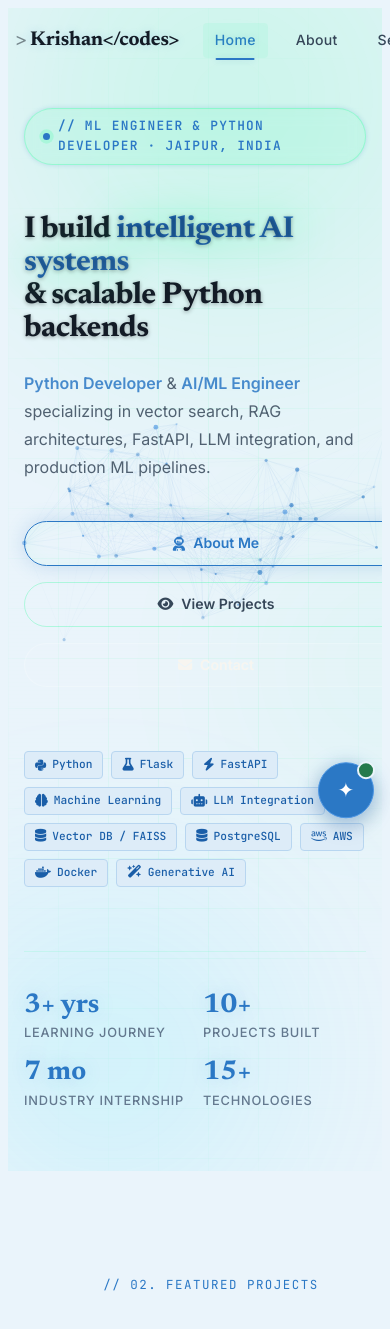
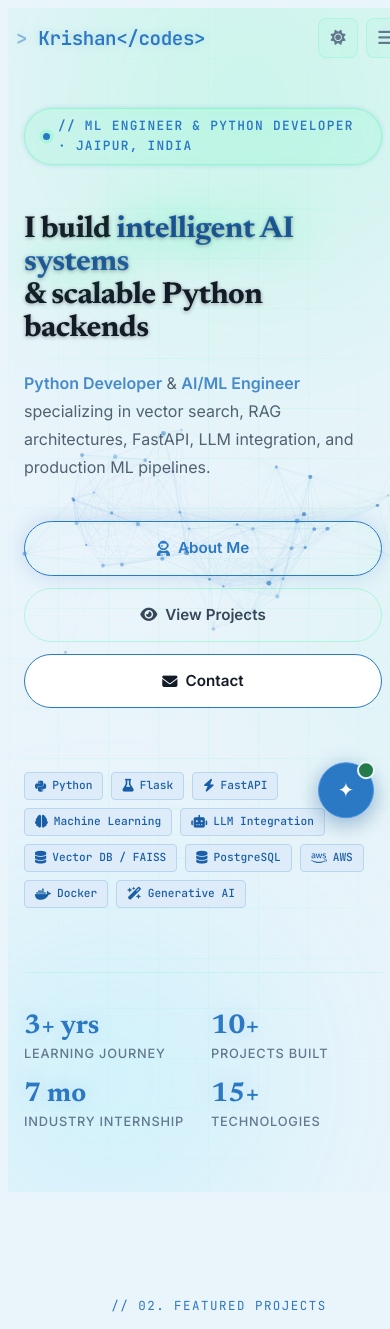
Before and after one commit to krishansharma09/krishan-portfolio, a Flask app: page / in a window 390 px wide. Shown: the top 1329 px of the page. Run offline with Flask 3, Linux system fonts and the light colour scheme; data comes from the database, SQL or seed files in the repository; some libraries are stand-ins or nearby versions.

Commit message:
Verified Behavior at Mobile Width

```diff
--- a/app/static/css/components.css
+++ b/app/static/css/components.css
@@ -164,8 +164,14 @@
 }
 
 @media (max-width: 900px) {
-  .navbar__links { display: none; }
-  .navbar__hamburger { display: flex; }
+  .navbar__links { display: none !important; }
+  .navbar__hamburger { display: flex !important; }
+}
+
+@media (max-width: 600px) {
+  .navbar__actions .btn { display: none; }
+  .navbar__actions .theme-toggle,
+  .navbar__actions .navbar__hamburger { display: flex !important; }
 }
 
 /* ── Hero Section ──────────────────────────────────────────── */
@@ -349,6 +355,19 @@
   flex-wrap: wrap;
   margin-bottom: var(--space-2xl);
   align-items: center;
+  max-width: 100%;
+  box-sizing: border-box;
+}
+
+#hero-contact-btn {
+  background: var(--bg-card);
+  border: 1.5px solid var(--border-hover, #2B78C5);
+  color: var(--text-primary);
+}
+#hero-contact-btn:hover {
+  background: var(--bg-card-hover);
+  border-color: var(--accent);
+  color: var(--accent);
 }
 
 /* Tech stack strip */
@@ -419,9 +438,26 @@
   .hero__badge { font-size: 0.72rem; }
   .hero__scroll { display: none; }
 }
+@media (max-width: 768px) {
+  .hero__actions {
+    display: flex;
+    flex-direction: column;
+    align-items: stretch;
+    width: 100%;
+    max-width: 100%;
+    box-sizing: border-box;
+    gap: 12px;
+  }
+  .hero__actions .btn {
+    width: 100%;
+    max-width: 100%;
+    justify-content: center;
+    box-sizing: border-box;
+    padding: 14px 20px;
+    font-size: 0.95rem;
+  }
+}
 @media (max-width: 600px) {
-  .hero__actions { flex-direction: column; align-items: stretch; width: 100%; }
-  .hero__actions .btn { width: 100%; justify-content: center; }
   .hero__stats { display: grid; grid-template-columns: repeat(2, 1fr); gap: var(--space-md); }
 }
 
@@ -1254,89 +1290,7 @@
 .ks-skill-card[data-cat] .ks-skill-tag { background: #DDECF8 !important; border-color: #B8D6F0 !important; color: #1A5EA8 !important; }
 .ks-skill-card[data-cat] .ks-skill-tag:hover { background: #2B78C5 !important; border-color: #2B78C5 !important; color: #FFFFFF !important; }
 
-/* ── Navbar ──────────────────────────────────────────── */
-.navbar {
-  position: fixed;
-  top: 0; left: 0; right: 0;
-  z-index: 1000;
-  padding: 18px 0;
-  transition: all var(--transition);
-}
-.navbar.scrolled {
-  background: rgba(247,245,240,0.94);
-  backdrop-filter: blur(20px);
-  -webkit-backdrop-filter: blur(20px);
-  border-bottom: 1px solid var(--border);
-  padding: 12px 0;
-  box-shadow: 0 4px 20px rgba(22,23,27,0.06);
-}
-.navbar__inner {
-  display: flex;
-  align-items: center;
-  justify-content: space-between;
-  gap: var(--space-lg);
-}
-.navbar__logo {
-  font-family: var(--font-heading);
-  font-size: 1.25rem;
-  font-weight: 700;
-  color: var(--text-primary);
-  flex-shrink: 0;
-  letter-spacing: -0.01em;
-}
-.navbar__logo span {
-  font-family: var(--font-mono);
-  font-size: 0.85em;
-  color: var(--accent);
-  margin-left: 2px;
-}
-.navbar__links {
-  display: flex;
-  align-items: center;
-  gap: var(--space-md);
-}
-.navbar__link {
-  font-size: 0.88rem;
-  font-weight: 500;
-  color: var(--text-secondary);
-  padding: 6px 12px;
-  position: relative;
-  transition: color var(--transition);
-  border-radius: var(--radius-sm);
-}
-.navbar__link::after {
-  content: '';
-  position: absolute;
-  bottom: -2px; left: 50%;
-  transform: translateX(-50%);
-  width: 0%; height: 2px;
-  background: var(--accent);
-  border-radius: 2px;
-  transition: width var(--transition);
-}
-.navbar__link:hover, .navbar__link.active {
-  color: var(--accent);
-}
-.navbar__link:hover::after, .navbar__link.active::after { width: 60%; }
-
-.navbar__actions {
-  display: flex;
-  align-items: center;
-  gap: var(--space-sm);
-}
-
-/* Notification badge */
-.notif-badge {
-  position: relative;
-}
-.notif-badge__count {
-  position: absolute;
-  top: -6px; right: -6px;
-  min-width: 18px;
-  height: 18px;
-  background: var(--danger);
-  color: #fff;
-}
+
 
 /* ── Krishan AI Chatbot Widget ─────────────────────────────── */
 .chat-widget {
--- a/app/static/css/krishan_redesign.css
+++ b/app/static/css/krishan_redesign.css
@@ -45,6 +45,8 @@
   border-radius: 50%;
   filter: blur(80px);
   animation: blob-pulse 8s ease-in-out infinite alternate;
+  pointer-events: none;
+  max-width: 100vw;
 }
 
 .ks-blob--1 {
--- a/app/static/css/main.css
+++ b/app/static/css/main.css
@@ -116,6 +116,9 @@ html {
   scroll-behavior: smooth;
   font-size: 16px;
   transition: background-color 0.35s ease, color 0.35s ease;
+  width: 100%;
+  max-width: 100vw;
+  overflow-x: hidden !important;
 }
 
 body {
@@ -124,6 +127,13 @@ body {
   color: var(--text-primary);
   line-height: 1.6;
   transition: background var(--transition), color var(--transition);
+  width: 100%;
+  max-width: 100vw;
+  overflow-x: hidden !important;
+}
+
+#main-content, .hero, .ks-about-hero, .pj-hero, .cp-hero, .fp-section, .cs-section, .kfooter {
+  max-width: 100vw;
   overflow-x: hidden;
 }
 
--- a/app/templates/index.html
+++ b/app/templates/index.html
@@ -49,8 +49,7 @@
         <a href="{{ url_for('projects.list_projects') }}" class="btn btn-outline btn-lg" id="hero-projects-btn">
           <i class="fas fa-eye"></i> View Projects
         </a>
-        <a href="{{ url_for('main.contact') }}" class="btn btn-ghost btn-lg" id="hero-contact-btn"
-           style="background:rgba(255,255,255,0.08);border-color:rgba(255,255,255,0.2);color:#F7F5F0;">
+        <a href="{{ url_for('main.contact') }}" class="btn btn-ghost btn-lg" id="hero-contact-btn">
           <i class="fas fa-envelope"></i> Contact
         </a>
       </div>
```
